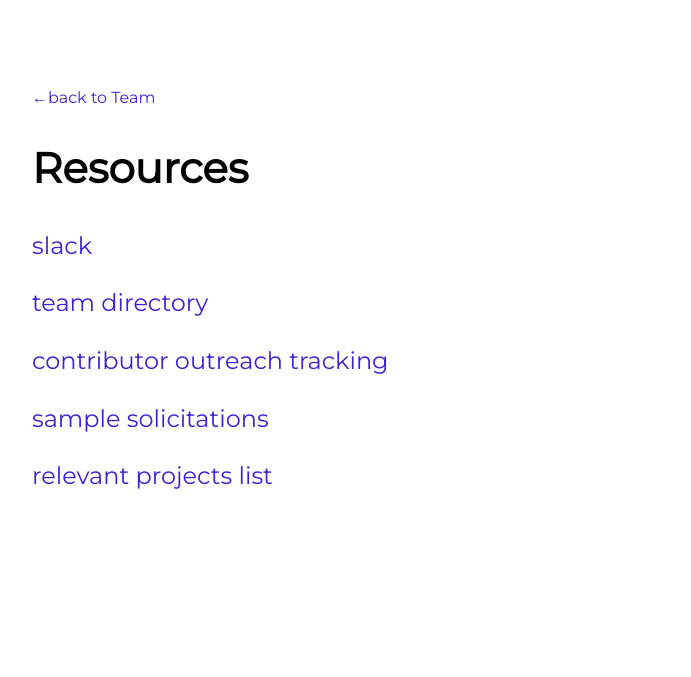
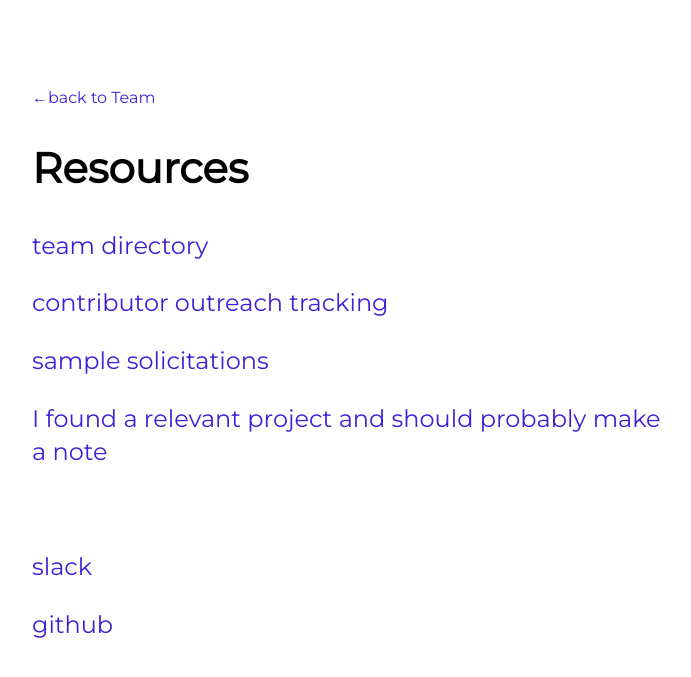
Before and after one commit to edspective/edspective.github.io, a Jekyll site: the page built from _pages/resources.md, in a window 1280 px wide. Shown: the top 677 px of the page, without its empty margins (292-983 px from the left). Built offline with Jekyll 4.4.1, drawn with Linux system fonts in a browser that asks for light colours; nearby versions of some CDN libraries; some web fonts are replaced.

Commit message:
Update resources.md

```diff
--- a/_pages/resources.md
+++ b/_pages/resources.md
@@ -12,4 +12,10 @@ permalink: /resources/
 
 <a href="https://docs.google.com/document/d/1hPGGrZDawShZuOTwP0SA3kj6rQ16Zra4E_2BoUzUSsE/edit?usp=sharing" target="_blank">sample solicitations</a>
 
-<a href="https://drive.google.com/open?id=1b90hdY-fTV30PWr96iehHTjl1TS5_zKzTCcGiVeT9yg" target="_blank">relevant projects list</a>
+<a href="https://drive.google.com/open?id=1b90hdY-fTV30PWr96iehHTjl1TS5_zKzTCcGiVeT9yg" target="_blank">I found a relevant project and should probably make a note</a>
+
+<br>
+
+<a href="https://edspective.slack.com" target="_blank">slack</a>
+
+<a href="https://github.com/edspective/" target="_blank">github</a>
```
Also changed, not shown: other parts of _pages/resources.md (+1 -1 lines).
